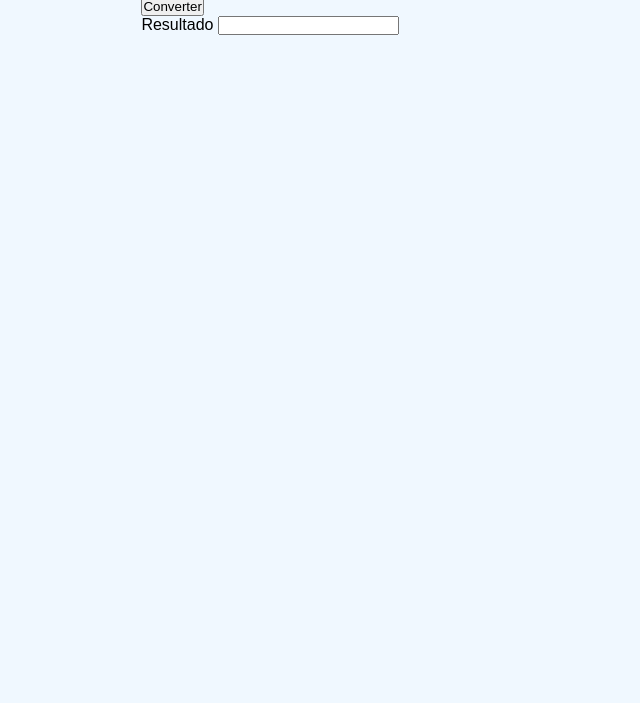
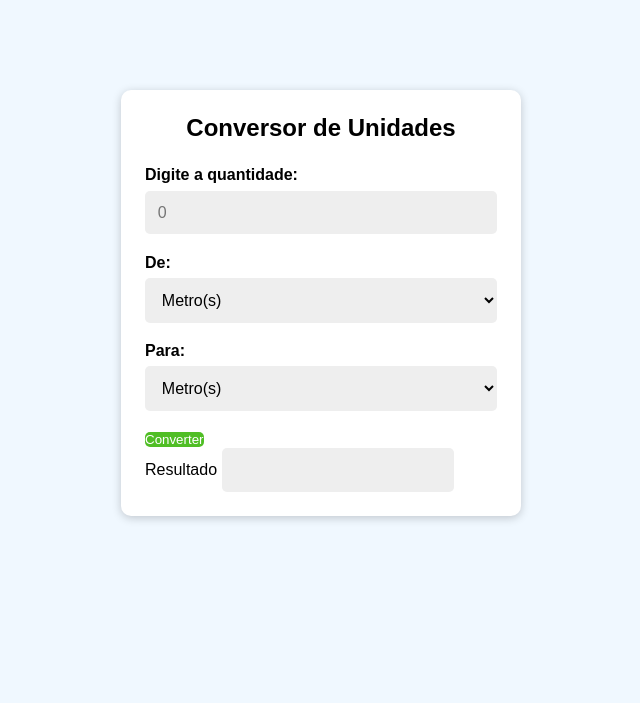
Before and after one commit to DiogoLogic/Curso-HTML-CSS-JAVASCRIPT, a plain HTML site: page 1_conversor_de_unidades/index.html in a window 1280 px wide. Shown: the part 97-800 px from the top of the page, without its empty margins (319-959 px from the left). Drawn offline with Linux system fonts and the light colour scheme.

Commit message:
estilizando cs

```diff
--- a/1_conversor_de_unidades/styles.css
+++ b/1_conversor_de_unidades/styles.css
@@ -1,13 +1,59 @@
-*{
+* {
     box-sizing: border-box;
     margin: 0;
     padding: 0;
     font-family: Arial;
 }
 
-body{
+body {
     background-color: aliceblue;
     display: flex;
     align-items: center;
     justify-content: center;
+    height: 100vh;
 }
+
+.container {
+    background-color: #FFF;
+    border-radius: 10px;
+    box-shadow: 0 2px 10px rgba(0, 0, 0, 0.2);
+    padding: 1.5rem;
+    width: 400px;
+}
+
+h1 {
+    font-size: 24px;
+    margin-bottom: 1.5rem;
+    text-align: center;
+}
+
+.input-group {
+    display: flex;
+    flex-direction: column;
+    margin-bottom: 1.2rem;
+
+}
+
+.input-group label {
+    margin-bottom: 0.4rem;
+    font-weight: bold;
+
+
+}
+
+select,
+input {
+    padding: .8rem;
+    border-radius: 5px;
+    border: none;
+    font-size: 1rem;
+    background-color: #eee;
+}
+
+button {
+    background-color: rgb(80, 190, 37);
+    border-radius: 5px;
+    border: none;
+    color: #fff;
+    cursor: pointer;
+}
```
